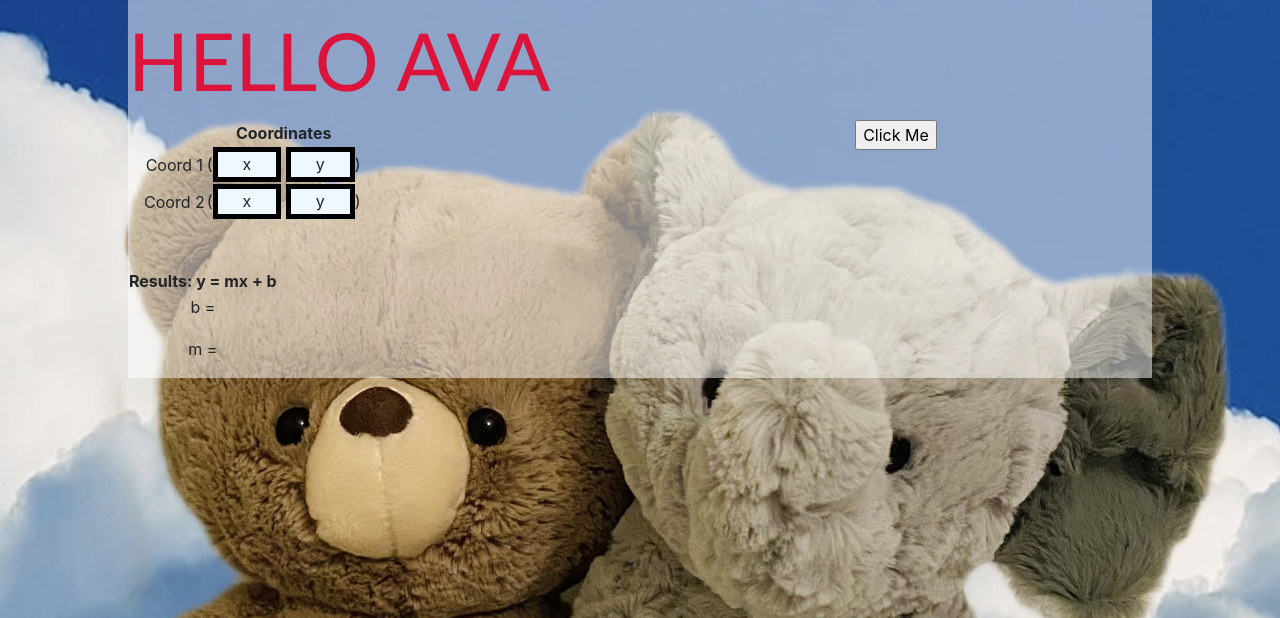
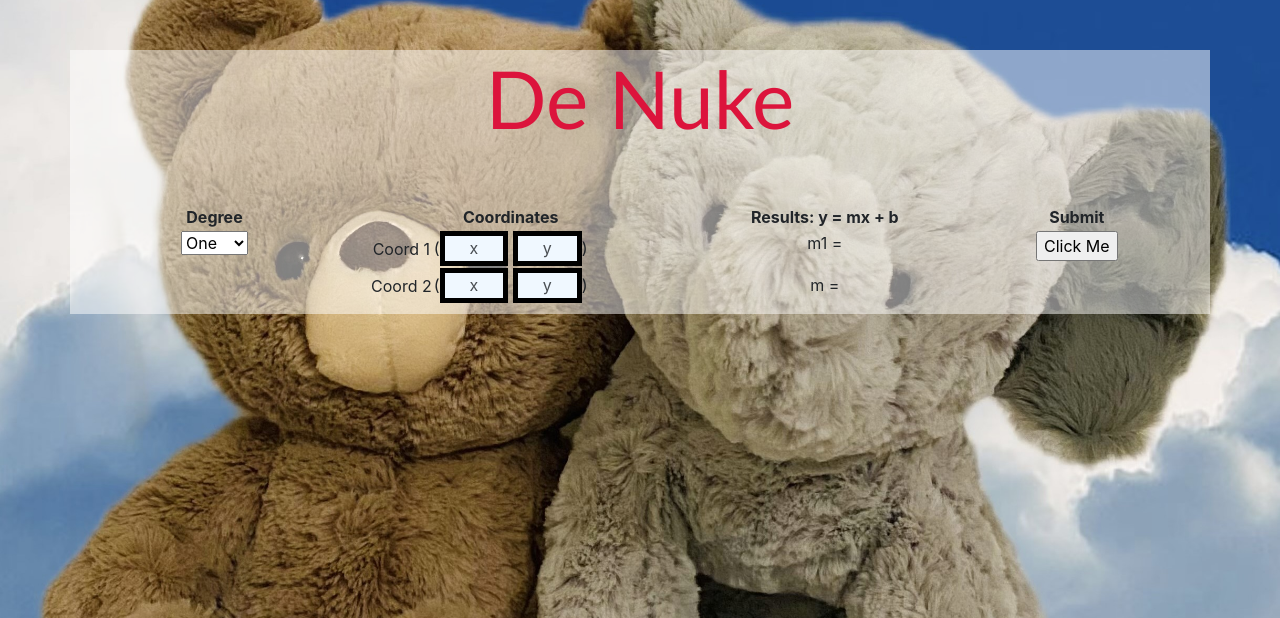
Before and after one commit to Aiden25451/CoordinatesWebsite, a Django app: page /calculator/ in a window 1280 px wide. Shown: the top 618 px of the page. Run offline with Django 4.2, Linux system fonts and the light colour scheme; lists and menus that the app fills with data are empty; some libraries are stand-ins or nearby versions.

Commit message:
1.0
I think its good

```diff
--- /dev/null
+++ b/calculator/static/calculator/main.js
@@ -0,0 +1,331 @@
+//document.getElementById("title").innerHTML = "JavaScript!";
+
+// $(document).ready(function(){
+//     $("h1").click(function(){
+//         alert(5)
+//     });
+//     $("select").click(function(){
+//         console.log(document.getElementById("degree").innerHTML)
+//     });
+//   });
+
+var selection = document.getElementById("degree");
+var degree = 1
+var table = document.getElementById("Coordinates");
+function select() {
+    var new_degree = parseInt(selection.selectedOptions[0].value);
+
+    //Adding One
+    // var table = document.getElementById("Coordinates");
+    // table.innerHTML = table.innerHTML + '<tr id = "tr3"><td>Coord 3</td><td>(<div id = "x3" contenteditable = "true" class = "input">x</div><div id = "y3" contenteditable = "true" class = "input">y</div>)</td></tr>';
+
+    //Removing One
+    for(let i = 0; i < degree; i++) {
+        //var row = document.getElementById("tr" + (i+1));
+        table.innerHTML = "<tr><th></th><th>Coordinates</th></tr>"
+    }
+
+    for(let i = 0; i < (new_degree + 1); i++) {
+        table.innerHTML = table.innerHTML + '<tr id = "tr' + (i+1) + '"><td>Coord ' + (i+1) + '</td><td>(<div id = "x' + (i+1) + '" contenteditable = "true" class = "input" placeholder="x"></div><div id = "y' + (i+1) + '" contenteditable = "true" class = "input" placeholder="y"></div>)</td></tr>';
+    }
+
+    degree = new_degree;
+}
+
+class Matrix {
+    constructor(matrix) {
+        this.row_count = matrix.length;
+        this.col_count = matrix[0].length;
+        this.rows = matrix;
+        this.columns = [];
+        this.set_columns(matrix);
+    }
+
+    set_columns(matrix) {
+        for(let col = 0; col < this.col_count; col++) {
+            let temp_col = []
+            for(let row = 0; row < this.row_count; row++) {
+                // print(matrix[row]);
+                temp_col.push(matrix[row][col])
+            }
+            this.columns.push(temp_col)
+        }
+    }
+
+    transpose() {
+        let temp_col = perfectCopy(this.columns)
+        let temp_col_count = this.col_count
+        this.columns = perfectCopyDouble(this.rows)
+        this.col_count = this.row_count
+        this.rows = temp_col
+        this.row_count = temp_col_count
+    }
+}
+
+function perfectCopy(arr) {
+    let temp = []
+
+    for(let i = 0; i < arr.length; i++) {
+        temp[i] = arr[i];
+    }
+
+    return temp;
+}
+
+function perfectCopyDouble(arr) {
+    let temp = []
+    let temp_row = []
+
+    for(let row = 0; row < arr.length; row++) {
+        for(let col = 0; col < arr[0].length; col++) {
+            temp_row.push(arr[row][col]);
+
+        }
+        temp.push(perfectCopy(temp_row))
+        temp_row = [];
+    }
+
+
+
+    return temp;
+}
+
+function matrix_multiplication(matrix1, matrix2) {
+    // console.log("Dis is matrix 1: {} \nand this is matrix 2: {}".format(matrix1, matrix2))
+    if (matrix1.row_count != matrix2.col_count) {
+        console.log("This wont work")
+        return
+    }
+
+    total = []
+
+    for(let row = 0; row < matrix2.row_count; row++) {
+        new_row = []
+        for(let col = 0; col < matrix1.col_count; col++) {
+            // print("THIS DE ROW: {} \nand DIs ded Column: {}".format(row, col))
+            new_row.push(vector_multiplication(matrix2.rows[row], matrix1.columns[col]))
+        }
+        total.push(perfectCopy(new_row))
+    }
+
+    return total
+}
+
+
+function vector_multiplication(vector1, vector2) {
+    let value = 0
+
+    for(let x = 0; x < vector1.length; x++) {
+        value += vector1[x] * vector2[x]
+    }
+
+    return value
+}
+
+
+function remove_column_and_row(rows, kill_row, kill_col) {
+result = []
+for(let row = 0; row < rows.length; row++) {
+    if (row != kill_row) {
+        temp = []
+        for(let col = 0; col < rows.length; col++) {
+            if(col != kill_col) {
+                temp.push(rows[row][col])
+            }
+        }
+        result.push(perfectCopy(temp))
+    }
+}
+return result
+}
+
+
+function determinant(matrix, matrix_size){
+result = 0
+length = matrix.row_count
+total = []
+
+for(let x = 0; x < length; x++) {
+total.push(1)
+}
+
+if (matrix_size == 2){
+cofactor_matrix = [[matrix.rows[1][1], -matrix.rows[1][0]],
+                   [-matrix.rows[0][1], matrix.rows[0][0]]]
+return cofactor_matrix
+}
+
+if (length == matrix_size){
+cofactor_matrix = []
+
+for(let y = 0; y < matrix.col_count; y++) {
+    cofactor_row = []
+
+    for(let x = 0; x < matrix.col_count; x++){
+        // #Peeerfecto Copy
+        temp_rows = perfectCopyDouble(matrix.rows)
+        z = 1
+        if ((x % 2 == 0 && y % 2 == 1) || (x % 2 == 1 && y % 2 == 0))
+        z = -1
+
+        cofactor_value = z * determinant(
+        new Matrix(remove_column_and_row(temp_rows, y, x)), matrix_size)
+
+        cofactor_row.push(cofactor_value)
+
+        // # total[x] *= matrix.rows[y][x] * cofactor_value
+    }
+    cofactor_matrix.push(perfectCopy(cofactor_row))
+    length -= 1
+}
+
+
+return cofactor_matrix
+
+}
+
+else if (length > 2) {
+for(let x = 0; x < matrix.col_count; x++) {
+//   #Peeerfecto Copy
+  temp_rows = perfectCopyDouble(matrix.rows)
+  z = 1
+  if (x % 2 == 1)
+    z = -1
+
+  cofactor_value = z * determinant(
+    new Matrix(remove_column_and_row(temp_rows, 0, x)), matrix_size)
+
+  total[x] *= matrix.rows[0][x] * cofactor_value
+}
+
+length -= 1
+}
+
+if (matrix.row_count == 2) {
+result = (matrix.rows[0][0] * matrix.rows[1][1] -
+          matrix.rows[0][1] * matrix.rows[1][0])
+// #print(result)
+return result
+}
+
+length += 1
+for(let x = 0; x < total; x++)
+result += x
+
+return result
+}
+
+function inverse(matrix) {
+    inverse_array = new Matrix(determinant(new Matrix(perfectCopyDouble(matrix.rows)), matrix.col_count))
+    det = 0
+
+    for(let x = 0; x < matrix.rows[0].length; x++) {
+        det += matrix.rows[0][x] * inverse_array.rows[0][x]
+    }
+    inverse_array.transpose()
+
+    //   #print(inverse_array)
+    for(let row = 0; row < inverse_array.row_count; row++) {
+        for(let col = 0; col < inverse_array.col_count; col++) {
+            inverse_array.rows[row][col] *= (1 / det)
+        }
+    }
+    //   #print(inverse_array)
+
+    return inverse_array
+}
+
+function power(x, y) {
+    result = x;
+    for(let i = 1; i < y; i++) {
+        result *= x;
+    }
+
+    return result
+}
+
+var table_answer = document.getElementById("answer")
+function myfunction() {
+
+    var arr_x = []
+    var arr_y = []
+    for(let i = 0; i < degree+1; i++) {
+        arr_x[i] = document.getElementById("x" + (i+1)).innerHTML;
+        arr_y[i] = document.getElementById("y" + (i+1)).innerHTML;
+    }
+
+    // matrixA = new Matrix([
+    // [arr_x[0], 1],
+    // [arr_x[1], 1]])
+
+    array_a = []
+    temp_row = []
+    for(let row = 0; row < degree+1; row++) {
+        temp_row = []
+        for(let col = degree; col > 0; col--) {
+            temp_row.push(power(arr_x[row], col));
+        }
+        temp_row.push(1);
+
+        array_a.push(perfectCopy(temp_row));
+    }
+
+    matrixA = new Matrix(array_a)
+
+    array_y = []
+    for(let row = 0; row < degree+1; row++) {
+        temp_row = []
+
+        temp_row.push(arr_y[row]);
+
+        array_y.push(perfectCopy(temp_row));
+    }
+
+    matrixY = new Matrix(array_y);
+
+    // matrixAt1 = new Matrix(perfectCopyDouble(matrixA.rows))
+    // matrixAt1.transpose()
+    // matrixAt2 = new Matrix(perfectCopyDouble(matrixAt1.rows))
+
+    // matrixAt1A = new Matrix(matrix_multiplication(matrixA, matrixAt1))
+    // matrixAt1AInv = new Matrix(inverse(matrixAt1A).rows)
+
+    // matrixAt2Y = new Matrix(matrix_multiplication(matrixY, matrixAt2))
+
+    // answer = matrix_multiplication(matrixAt2Y, matrixAt1AInv)
+
+    matrixAInv = new Matrix(inverse(matrixA).rows)
+    matrixAInvY = new Matrix(matrix_multiplication(matrixY, matrixAInv))
+    answer = matrixAInvY.rows;
+
+
+    table_answer.innerHTML = '<tr><th>Results: y = mx + b </th></tr>'
+    for(let i = 0; i < degree; i++) {
+        table_answer.innerHTML = table_answer.innerHTML + '<tr><td><p>m' + (i+1) + ' = ' + answer[i] + '</p></td></tr>'
+    }
+    table_answer.innerHTML = table_answer.innerHTML + '<tr><td><p>b = ' + answer[degree] + '</p></td></tr>';
+
+    // matrixAt = new Matrix(perfectCopyDouble(matrixA.rows));
+    // matrixAt.transpose();
+    // matrixA2 = new Matrix(perfectCopyDouble(matrixA.rows));
+
+    // matrixAt1A = new Matrix(matrix_multiplication(matrixA2, matrixAt))
+    // console.log(displayMatrix(matrixAt1A))
+    // matrixAt1ACof = new Matrix(determinant(new Matrix(perfectCopyDouble(matrixAt1A.rows)), matrixAt1A.col_count))
+    // matrixAt1AInv = new Matrix(inverse(matrixAt1A).rows)
+
+    // function displayMatrix(Matrix) {
+    //     let text = ""
+
+    //     for(let row = 0; row < Matrix.row_count; row++) {
+    //         for(let col = 0; col < Matrix.col_count; col++) {
+    //             text += Matrix.rows[row][col] + " "
+    //         }
+    //         text += "\n"
+    //     }
+
+    //     return text;
+
+    // }
+
+}
--- a/calculator/static/calculator/style.css
+++ b/calculator/static/calculator/style.css
@@ -3,6 +3,12 @@ body{
     background-repeat: no-repeat;
     background-attachment: fixed;
     background-size: cover;
+    background-position:center;
+}
+
+[contentEditable=true]:empty:before {
+    content: attr(placeholder);
+    opacity: 0.8;
 }
 
 .title{
@@ -10,12 +16,12 @@ body{
     font-family: 'Gill Sans', 'Gill Sans MT', Calibri, 'Trebuchet MS', sans-serif;
     font-size: 5em;
     color:crimson;
+    text-align: center;
 
 }
 
 .container {
-    width:max-content;
-    width:80%;
+    /* width:max-content; */
     text-align:center;
 }
 
--- a/calculator/templates/calculator/index.html
+++ b/calculator/templates/calculator/index.html
@@ -13,58 +13,89 @@
     <!-- My Css page -->
     <link rel="stylesheet" href="{% static 'calculator/style.css' %}">
 
+    <!-- JQuery -->
+    <script src="https://ajax.googleapis.com/ajax/libs/jquery/3.6.1/jquery.min.js"></script>
+
     <title>De Nuke</title>
 </head>
 <body>
 
 
     <div class="container">
-        <div class="row title">
-            HELLO AVA
+        <div class="row" style="margin-top: 50px;">
+            <div class = "column col-sm-12">
+                <h1 class="title">De Nuke</h1>
             </div>
-        <div class="row">
-            <div class = "column col-sm-6">
+        </div>
+        <div class="row" style="padding-top: 50px;">
+            <div class = "column col-sm-1"></div>
+            <div class = "column col-sm-2">
                 <table>
+                    <tr>
+                        <th>Degree</th>
+                    </tr>
+                    <tr>
+                        <th>
+                            <select id="degree" onchange="select()">
+                                <option value = 1>One</option>
+                                <option value = 2>Two</option>
+                                <option value = 3>Three</option>
+                            </select>
+                        </th>
+                    </tr>
+                </table>
+            </div>
+            <div class = "column col-sm-4">
+                <table id = "Coordinates">
                     <tr>
                         <th></th>
                         <th>Coordinates</th>
                     </tr>
-                    <tr>
+                    <tr id = "tr1">
                         <td>Coord 1</td>
                         <td>
-                            (<div id = "x1" contenteditable = "true" class = "input">x</div>
-                            <div id = "y1" contenteditable = "true" class = "input">y</div>)
+                            (<div id = "x1" contenteditable = "true" class = "input" placeholder="x"></div>
+                            <div id = "y1" contenteditable = "true" class = "input" placeholder="y"></div>)
                         </td>
                     </tr>
-                    <tr>
+                    <tr id = "tr2">
                         <td>Coord 2</td>
                         <td>
-                            (<div id = "x2" contenteditable = "true" class = "input">x</div>
-                            <div id = "y2" contenteditable = "true" class = "input">y</div>)
+                            (<div id = "x2" contenteditable = "true" class = "input" placeholder="x"></div>
+                            <div id = "y2" contenteditable = "true" class = "input" placeholder="y"></div>)
                         </td>
                     </tr>
                 </table>
             </div>
 
-            <div class = "column col-sm-6">
-                <input type = "button" onclick = "myfunction()" value = "Click Me">
+            <div class = "column col-sm-3">
+                <table id="answer">
+                    <tr>
+                        <th>Results: y = mx + b </th>
+                    </tr>
+                    <tr>
+                        <td><p>m1 = </p></td>
+                    </tr>
+                    <tr>
+                        <td><p>m = </td>
+                </table>
             </div>
-        </div>
-        <div class="row">
+
+            <div class = "column col-sm-2">
                 <table>
                     <tr>
-                    <th><br><br>Results: y = mx + b </th>
+                        <th>Submit</th>
                     </tr>
                     <tr>
-                    <td><p id = "m">b = </p></td>
+                        <th><input style="float:left" type = "button" onclick = "myfunction()" value = "Click Me"> </th>
                     </tr>
-                <tr>
-                    <td><p id = "b">m = </td>
                 </table>
             </div>
         </div>
 
-    <script src="{% static 'calculator/brain.js' %}"></script>
+    </div>
+
+    <script src="{% static 'calculator/main.js' %}"></script>
 
 
 </body>
```
Also changed, not shown: calculator/static/calculator/brain.js (deleted, +0 -264 lines), db.sqlite3. Lines whose indentation alone changed are shown as unchanged.
